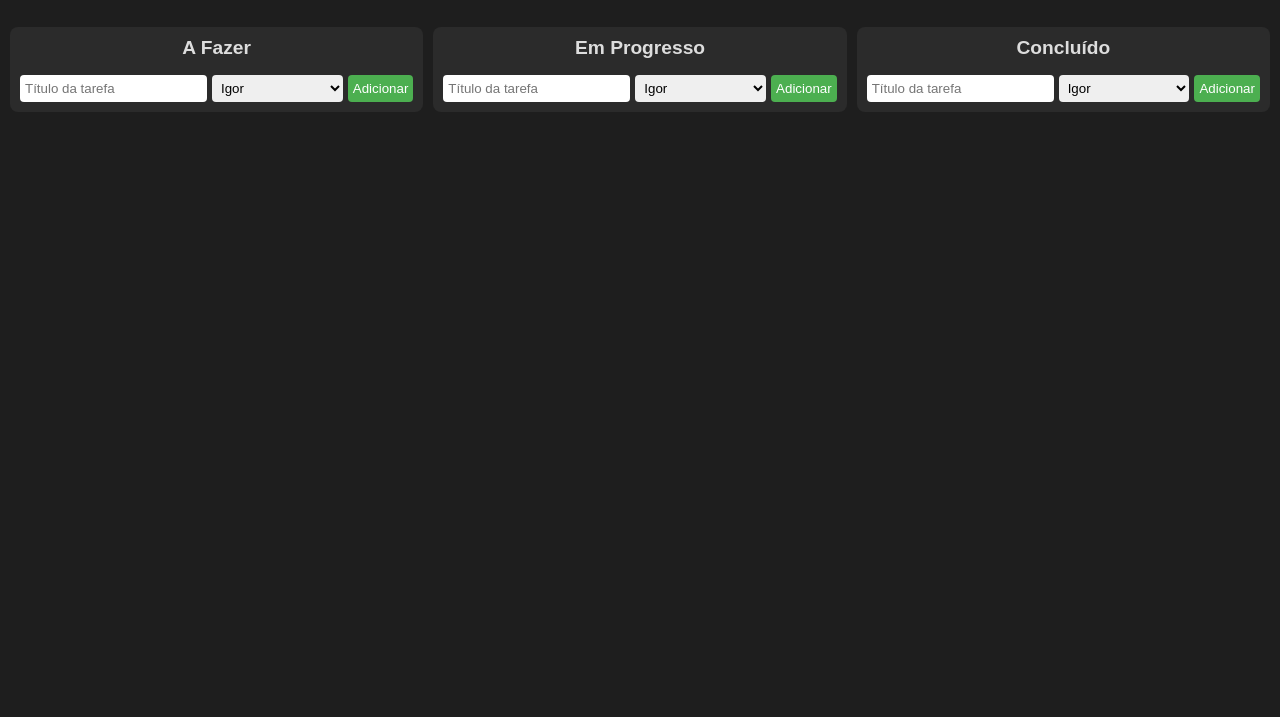
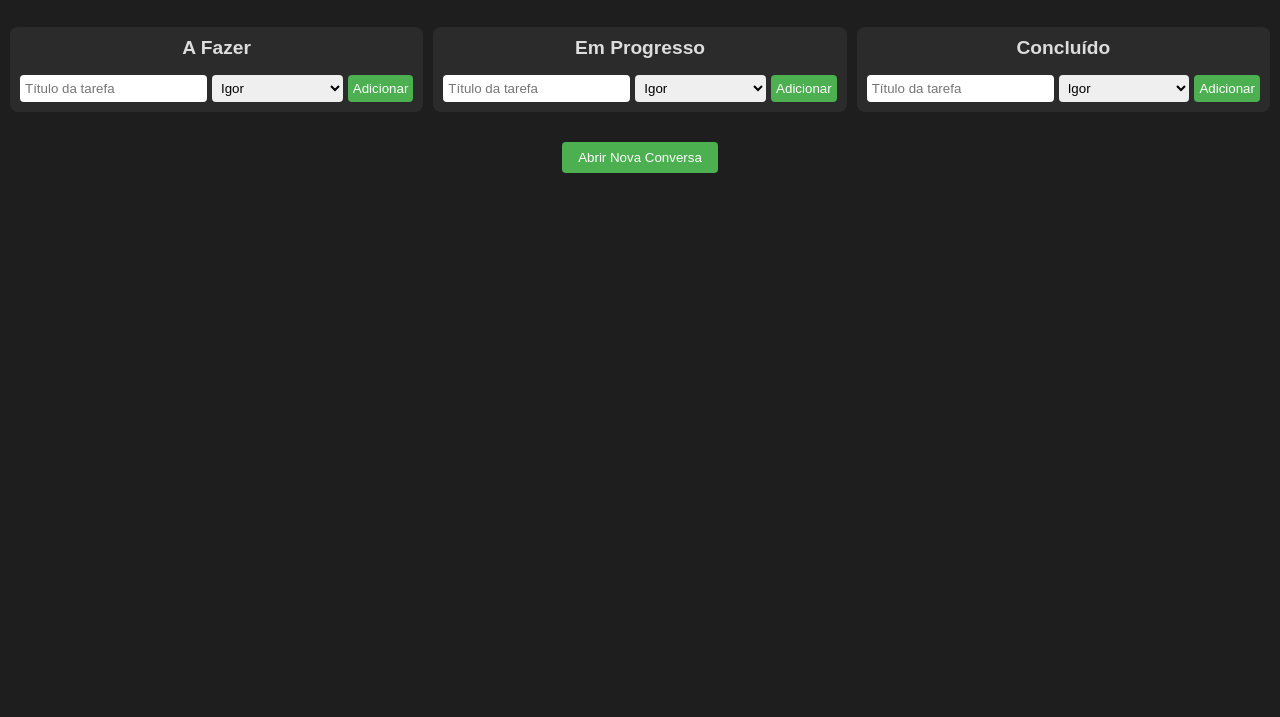
Before and after one commit to icaribe/mission-control-synthetica, a website: page dashboard/taskboard.html in a window 1280 px wide. Shown: the part 83-800 px from the top of the page. Drawn offline with Linux system fonts and the light colour scheme.

Commit message:
Remove reminder task from HEARTBEAT.md and add 'Open New Conversation' button to taskboard

```diff
--- a/dashboard/taskboard.html
+++ b/dashboard/taskboard.html
@@ -63,6 +63,10 @@
   </div>
 </div>
 
+<div style="text-align:center; margin-top:20px;">
+  <button onclick="window.open('/new', '_blank')" style="background:#4caf50; color:#fff; border:none; padding:8px 16px; border-radius:4px; cursor:pointer;">Abrir Nova Conversa</button>
+</div>
+
 <script>
 const statusToColumn = {
   'Backlog': 'todo',
```
Also changed, not shown: HEARTBEAT.md (+1 -1 lines).
